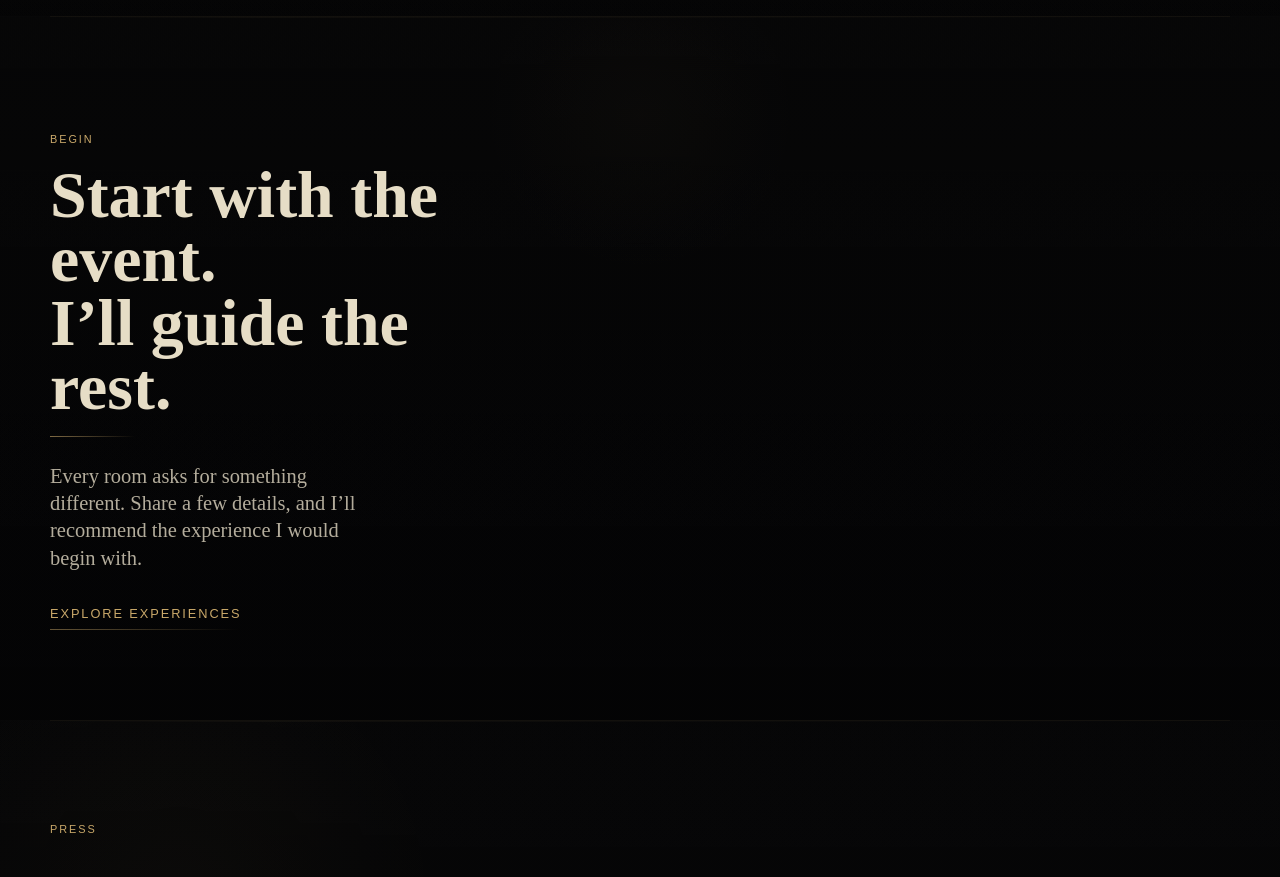
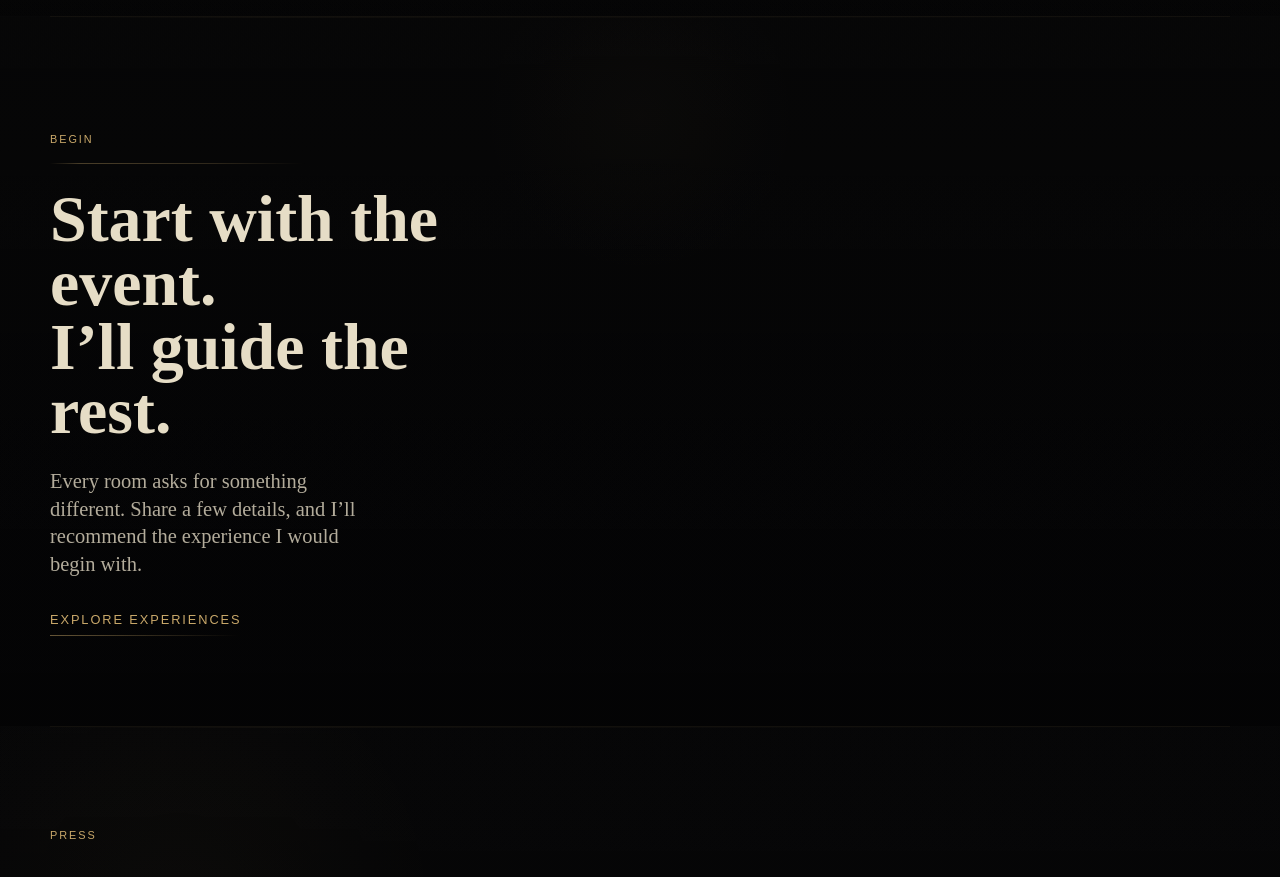
Before and after one commit to chaseellsworthiv-artifice/Artifice-Website, a Next.js app: page / in a window 1280 px wide. Shown: the part 4580-5457 px from the top of the page. Built offline with nearby package versions, Linux system fonts and the light colour scheme; a web font is replaced by a local one.

Commit message:
Prototype Begin line reveal

```diff
--- a/components/HeroExperience.jsx
+++ b/components/HeroExperience.jsx
@@ -286,6 +286,77 @@ export default function HeroExperience() {
 
       sectionRefs.current.forEach((section) => {
         if (!section) return;
+        if (section.id === "begin") {
+          const beginLine = section.querySelector("[data-begin-line]");
+          const beginTargets = section.querySelectorAll("[data-begin-reveal]");
+          if (!beginLine || !beginTargets.length) return;
+
+          gsap.set(beginLine, {
+            autoAlpha: 0,
+            scaleX: 0,
+            transformOrigin: "left center",
+            filter: "blur(0.7px)",
+          });
+          gsap.set(beginTargets, {
+            autoAlpha: 0,
+            y: isReduced ? 10 : 14,
+            filter: "blur(5px)",
+          });
+
+          const beginTimeline = gsap.timeline({
+            scrollTrigger: {
+              trigger: section,
+              start: isReduced ? "top 73%" : "top 69%",
+              once: true,
+            },
+          });
+
+          beginTimeline
+            .to(beginTargets[0], {
+              autoAlpha: 1,
+              y: 0,
+              filter: "blur(0px)",
+              duration: isReduced ? 0.72 : 0.86,
+              ease: "power2.out",
+            })
+            .to(beginLine, {
+              autoAlpha: 1,
+              scaleX: 1,
+              filter: "blur(0px)",
+              duration: isReduced ? 1 : 1.18,
+              ease: "power3.out",
+            }, isReduced ? 0.12 : 0.16)
+            .to(beginLine, {
+              autoAlpha: 0.52,
+              duration: 0.55,
+              ease: "power1.out",
+            }, ">-0.18")
+            .to(beginTargets[1], {
+              autoAlpha: 1,
+              y: 0,
+              filter: "blur(0px)",
+              duration: isReduced ? 0.95 : 1.12,
+              ease: "power2.out",
+            }, isReduced ? 0.78 : 0.9)
+            .to(beginTargets[2], {
+              autoAlpha: 1,
+              y: 0,
+              filter: "blur(0px)",
+              duration: isReduced ? 0.82 : 0.95,
+              ease: "power2.out",
+            }, isReduced ? 1.28 : 1.48)
+            .to(beginTargets[3], {
+              autoAlpha: 1,
+              y: 0,
+              filter: "blur(0px)",
+              duration: isReduced ? 0.78 : 0.88,
+              ease: "power2.out",
+            }, isReduced ? 1.55 : 1.78);
+
+          if (beginTimeline.scrollTrigger) localTriggers.push(beginTimeline.scrollTrigger);
+          return;
+        }
+
         const targets = section.querySelectorAll("[data-section-reveal]");
         if (!targets.length) return;
 
@@ -768,16 +839,17 @@ export default function HeroExperience() {
         </section>
 
         <section id="begin" ref={(node) => { sectionRefs.current[4] = node; }} className={`${styles.section} ${styles.beginSection}`}>
-          <div className={styles.beginInner} data-section-reveal>
-            <p className={styles.sectionLabel}>Begin</p>
-            <h2>
+          <div className={styles.beginInner}>
+            <p className={styles.sectionLabel} data-begin-reveal>Begin</p>
+            <span className={styles.beginRevealLine} data-begin-line aria-hidden="true" />
+            <h2 data-begin-reveal>
               Start with the event.
               <span>I’ll guide the rest.</span>
             </h2>
-            <p>
+            <p data-begin-reveal>
               Every room asks for something different. Share a few details, and I’ll recommend the experience I would begin with.
             </p>
-            <div className={styles.beginActions}>
+            <div className={styles.beginActions} data-begin-reveal>
               <a href="/design" className={styles.primaryLink}>
                 Explore Experiences
               </a>
--- a/components/hero-experience.module.css
+++ b/components/hero-experience.module.css
@@ -527,13 +527,21 @@
   display: block;
 }
 
-.beginInner h2::after {
+.beginRevealLine {
   content: "";
   display: block;
-  width: 86px;
+  width: clamp(8.5rem, 20vw, 17rem);
   height: 1px;
-  margin-top: 1.08rem;
-  background: linear-gradient(90deg, rgba(201, 168, 106, 0.62), rgba(201, 168, 106, 0));
+  margin: 0 0 clamp(1.08rem, 1.8vw, 1.48rem);
+  background: linear-gradient(
+    90deg,
+    rgba(201, 168, 106, 0.02),
+    rgba(201, 168, 106, 0.68) 12%,
+    rgba(201, 168, 106, 0.42) 62%,
+    rgba(201, 168, 106, 0)
+  );
+  box-shadow: 0 0 12px rgba(201, 168, 106, 0.08);
+  will-change: transform, opacity, filter;
 }
 
 .beginInner p:not(.sectionLabel) {
```
